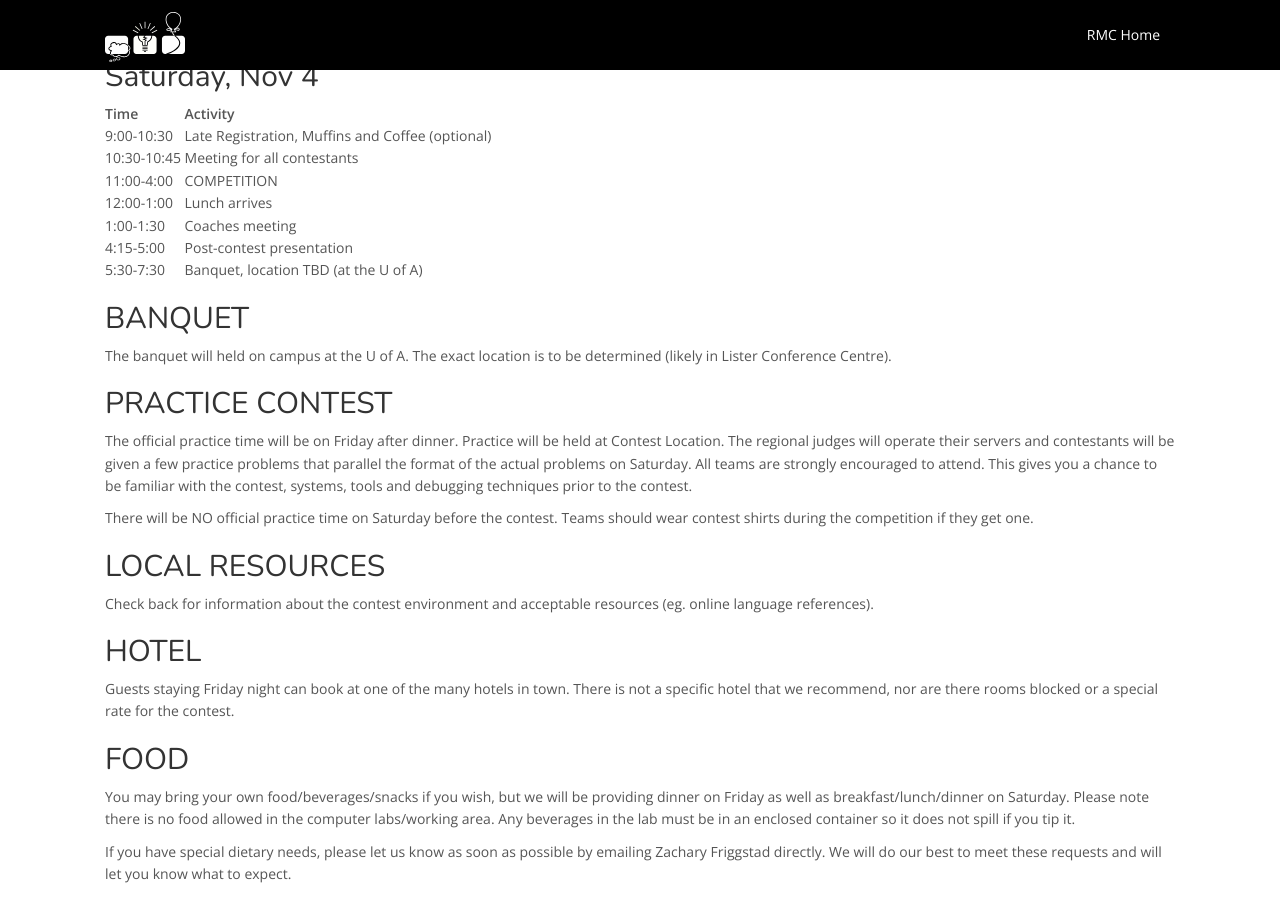
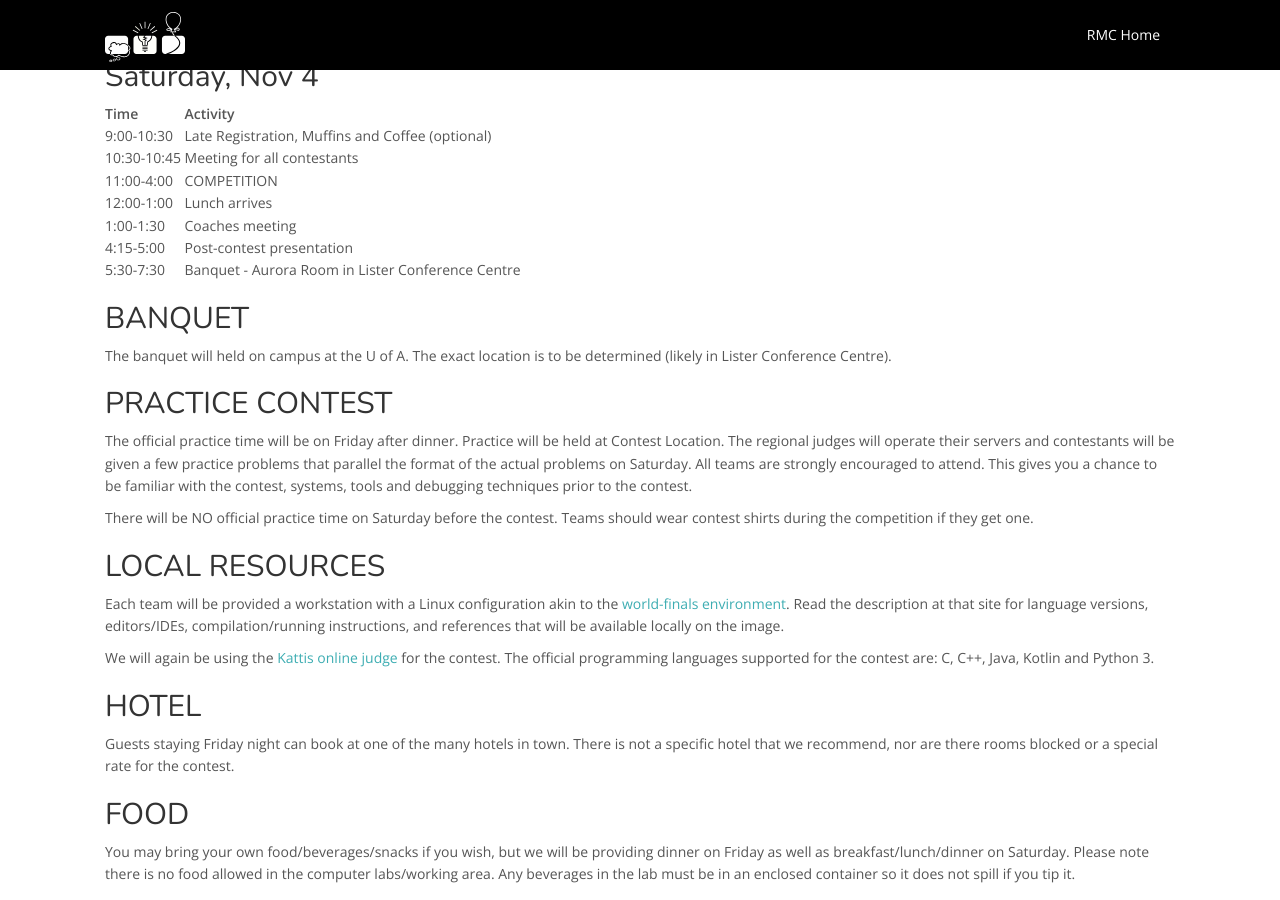
Before and after one commit to icpc/na-rocky-mountain-web, a Jekyll site: the page built from docs/alberta/index.md, in a window 1280 px wide and 900 px high, scrolled down 734 px. Built offline with Jekyll 4.4.1, drawn with Linux system fonts in a browser that asks for light colours; nearby versions of some CDN libraries; our own code applies the rules of GitHub Pages for plain Markdown files.

Commit message:
local info updates UofA

```diff
--- a/docs/alberta/index.md
+++ b/docs/alberta/index.md
@@ -41,7 +41,7 @@ All contest activities apart from the Saturday banquet will take place on the fi
 | 12:00-1:00 |     | Lunch arrives |
 | 1:00-1:30 |     | Coaches meeting                       |
 | 4:15-5:00  |     | Post-contest presentation         |
-| 5:30-7:30 |     | Banquet, location TBD (at the U of A) |
+| 5:30-7:30 |     | Banquet - Aurora Room in Lister Conference Centre |
 
 ## BANQUET
 The banquet will held on campus at the U of A. The exact location is to be determined (likely in Lister Conference Centre).
@@ -55,7 +55,10 @@ Teams should wear contest shirts during the competition if they get one.
 
 ## LOCAL RESOURCES
 
-Check back for information about the contest environment and acceptable resources (eg. online language references).
+Each team will be provided a workstation with a Linux configuration akin to the [world-finals environment](https://docs.icpc.global/worldfinals-programming-environment/). Read the description at that site for language versions, editors/IDEs, compilation/running instructions, and references that will be available locally on the image.
+
+We will again be using the [Kattis online judge](https://open.kattis.com/) for the contest. The official programming languages supported for the contest are: C, C++, Java, Kotlin and Python 3.
+
 
 ## HOTEL
 
```
